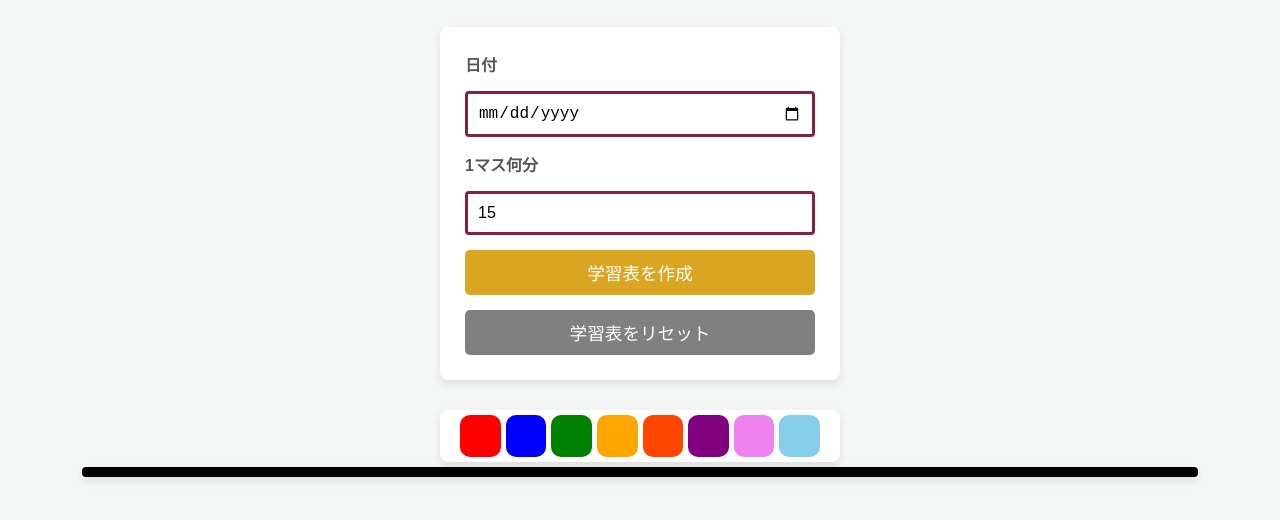
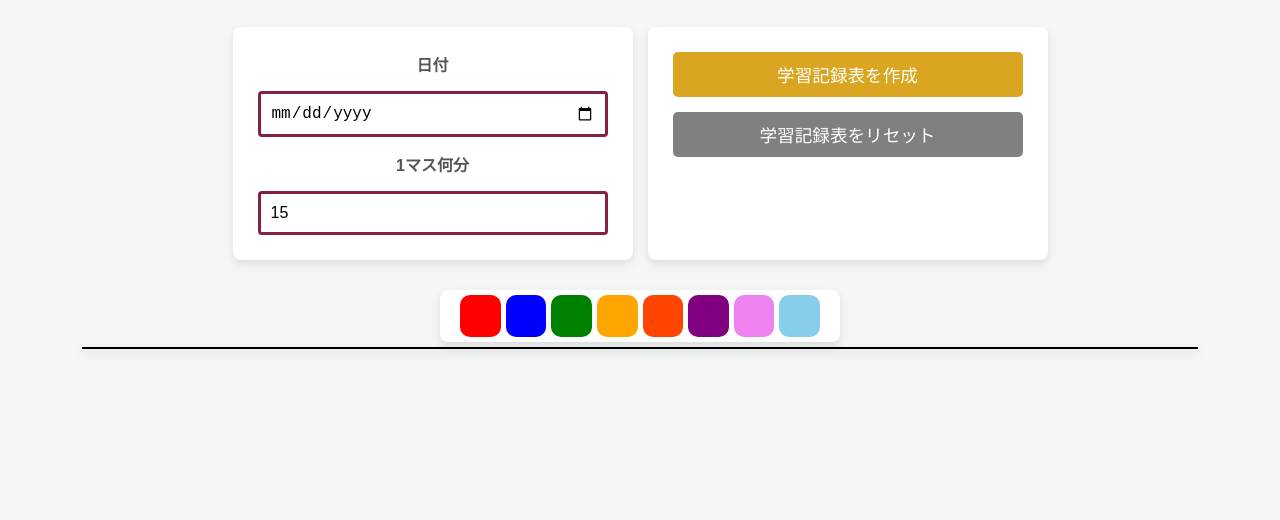
Before and after one commit to Target923/Simple-Reminder, a website: page coloring-learning/index.html in a window 1280 px wide. Shown: the part 90-610 px from the top of the page. Drawn offline with Linux system fonts and the light colour scheme.

Commit message:
fixed grid

```diff
--- a/coloring-learning/color_learning.css
+++ b/coloring-learning/color_learning.css
@@ -23,7 +23,16 @@ h1 {
     text-align: center; /* 中央揃え */
 }
 
-.input-section {
+.form-section {
+    padding: 0 25px;
+    display: flex;
+    flex-direction: row;
+    justify-content: center;
+    width: 100%;
+    gap:15px;
+}
+
+.form-box {
     background-color: white;
     padding: 25px;
     border-radius: 8px;
@@ -31,18 +40,19 @@ h1 {
     margin-bottom: 30px;
     display: flex;
     flex-direction: column;
+    align-items: center;
     gap: 15px;
     width: 90%;
     max-width: 400px;
 }
 
-.input-section label {
+.form-box label {
     font-weight: bold;
     color: #555;
 }
 
-.input-section input[type="date"],
-.input-section input[type="number"] {
+.form-box input[type="date"],
+.form-box input[type="number"] {
     width: 100%;
     padding: 10px;
     border: 3px solid #862040;
@@ -50,13 +60,13 @@ h1 {
     font-size: 1rem;
 }
 
-.input-section input:focus {
+.form-box input:focus {
     border-color: goldenrod;
     outline: none;
     box-shadow: 0 0 5px rgba(134, 32, 64, 0.5);
 }
 
-.input-section button {
+.form-box button {
     background-color: goldenrod;
     color: white;
     border: none;
@@ -114,18 +124,19 @@ h1 {
     box-shadow: 0 0 3px rgba(0, 0, 0, 1);
 }
 
-#schedule-grid-container {
+#grid-container {
     background-color: white;
     padding: 0;
-    border-radius: 4px;
-    box-shadow: 0 4px 10px rgba(0, 0, 0, 0.1);
+    box-shadow: 0 4px 10px rgba(0, 0, 0, 0.2);
     width: 90%;
     max-width: 90%;
     height: auto;
     display: grid;
     grid-template-columns: repeat(16, 1fr);
     gap: 0;
-    border: 5px solid black;
+    border-top: 2px solid black;
+    border-left: 2px solid black;
+
 }
 
 /* JavaScriptで付与 */
--- a/coloring-learning/color_learning.js
+++ b/coloring-learning/color_learning.js
@@ -6,7 +6,7 @@ let previewSelected = null;
 const generateGridButton = document.getElementById('generateGrid');
 const resetGridButton = document.getElementById('resetGrid');
 const colorPalette = document.querySelector('.color-palette');
-const scheduleGridContainer = document.getElementById('schedule-grid-container')
+const gridContainer = document.getElementById('grid-container')
 
 // イベントリスナー
 generateGridButton.addEventListener('click', () => {
@@ -29,13 +29,14 @@ generateGridButton.addEventListener('click', () => {
 });
 
 resetGridButton.addEventListener('click', () => {
-    localStorage.removeItem('gridColors');
-    generateGrid();
-    console.log('学習表の状態をリセットしました');
+    const hasGrid = gridContainer.childElementCount > 0;
+    if (hasGrid) {
+        resetGrid();
+    }
 });
 
 function generateGrid() {
-    scheduleGridContainer.innerHTML = '';
+    gridContainer.innerHTML = '';
     const gridSize = 16;
 
     for (let row = 0; row < gridSize; row++) {
@@ -78,9 +79,15 @@ function generateGrid() {
                     console.log(`セル ${clickedBlock.dataset.index} に色 ${currentSelectedColorClass} を保存しました。`);}
             });
 
-            scheduleGridContainer.appendChild(timeBlockCell);
+            gridContainer.appendChild(timeBlockCell);
         }
     }
+}
+
+function resetGrid() {
+    localStorage.removeItem('gridColors');
+    generateGrid();
+    console.log('学習表の状態をリセットしました');
 }
 
 /**
@@ -99,7 +106,7 @@ function loadGridState() {
     const savedState = JSON.parse(localStorage.getItem('gridColors'));
     if (savedState) {
         Object.entries(savedState).forEach(([index, cellData]) => {
-            const cell = scheduleGridContainer.querySelector(`[data-index="${index}"]`);
+            const cell = gridContainer.querySelector(`[data-index="${index}"]`);
             if (cell && cellData && typeof cellData === 'object') {
                 if (cellData.color) {
                     cell.classList.add(cellData.color);
--- a/coloring-learning/index.html
+++ b/coloring-learning/index.html
@@ -10,15 +10,18 @@
     </head>
     <body>
         <h1>色塗り学習記録</h1>
-        <div class="input-section">
+        <div class="form-section">
+            <div class="form-box">
                 <label for="selectDate">日付</label>
                 <input type="date" id="selectDate">
 
                 <label for="minutes">1マス何分</label>
                 <input type="number" id="minutes" min="1" value="15">
-
-            <button id="generateGrid">学習表を作成</button>
-            <button id="resetGrid">学習表をリセット</button>
+                </div>
+            <div class="form-box">
+                <button id="generateGrid">学習記録表を作成</button>
+                <button id="resetGrid">学習記録表をリセット</button>
+                </div>
         </div>
             <div class="color-palette">
                 <button class="color-1" data-color-class="color-1"></button>
@@ -30,9 +33,8 @@
                 <button class="color-7" data-color-class="color-7"></button>
                 <button class="color-8" data-color-class="color-8"></button>
                 </div>
-        <div id="schedule-grid-container">
+            <div id="grid-container">
                 </div>
-
         <script src="./color_learning.js"></script>
     </body>
 </html>
```
Lines whose indentation alone changed are shown as unchanged.
